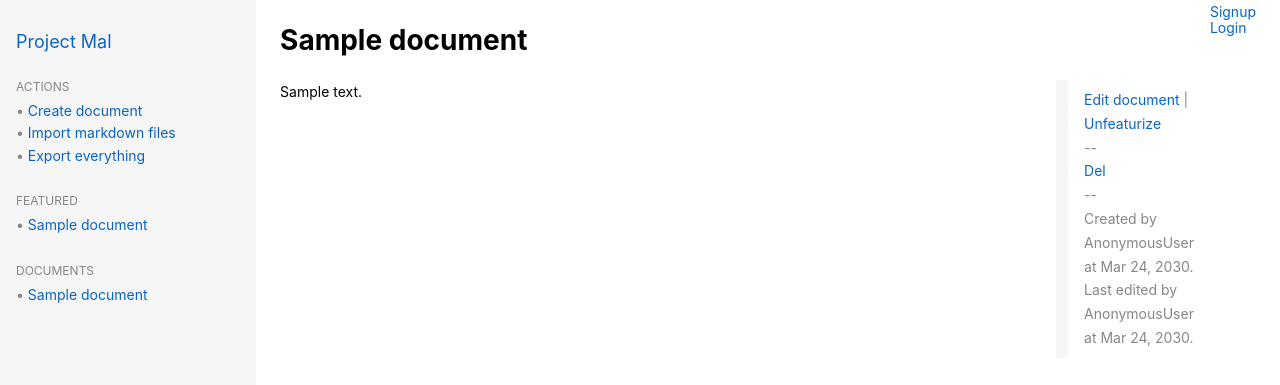
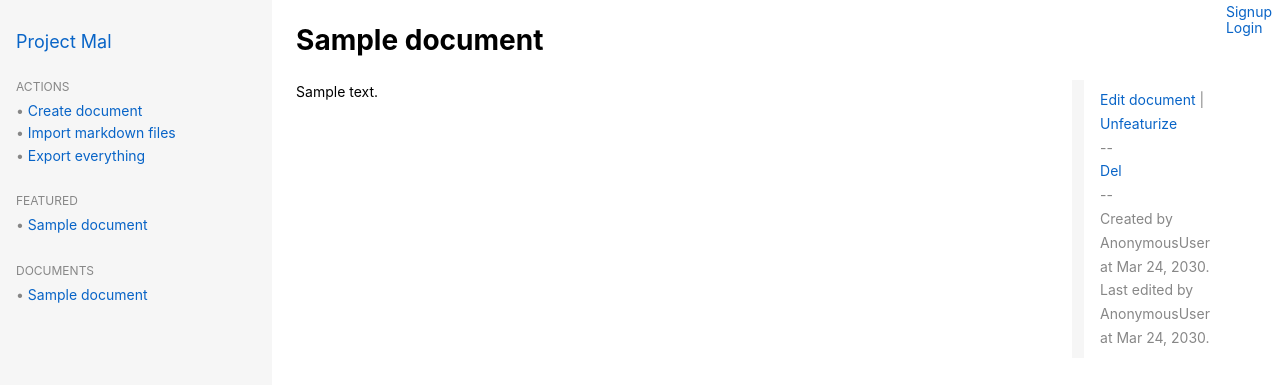
Before and after one commit to sirodoht/mal, a Django app: page /documents/1/ in a window 1280 px wide. Shown: the top 385 px of the page. Run offline with Django 3.2, Linux system fonts and the light colour scheme; tables that the repository leaves empty hold one stand-in row (values such as "Sample post").

Commit message:
fix user profile margins

```diff
--- a/main/static/style.css
+++ b/main/static/style.css
@@ -286,10 +286,6 @@ nav {
     color: var(--label-color);
 }
 /* user profile top right */
-aside {
-    padding-right: 16px;
-}
-
 .ceiling {
     grid-column: 4;
     display: flex;
--- a/main/templates/main/layout.html
+++ b/main/templates/main/layout.html
@@ -52,7 +52,7 @@
                 <a href="{% url 'document_create' %}" class="ceiling-items-primary">Create</a>
                 {% else %}
                 <a href="{% url 'user_create' %}">Signup</a>
-                <a href="{% url 'login' %}">Login</a>
+                <a href="{% url 'login' %}" style="margin-right: 16px;">Login</a>
                 {% endif %}
             </div>
             <div class="ceiling-profile">
```
